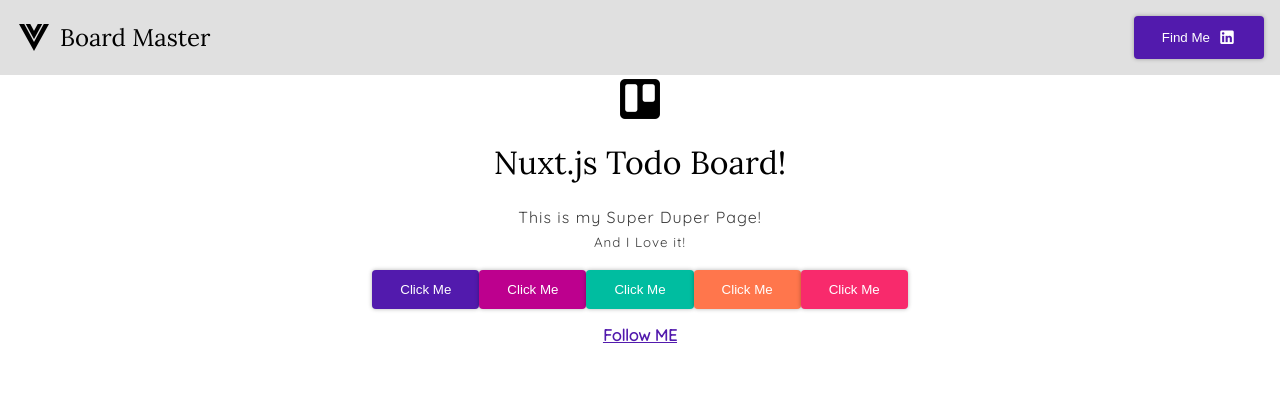
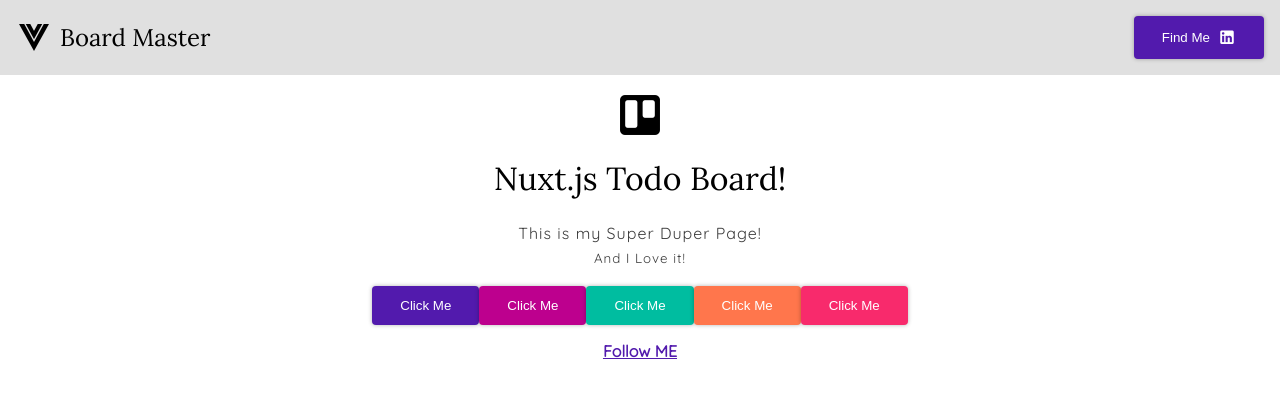
Before and after one commit to tuhinkarmakar3882/vue-trello-board-clone, a Nuxt app: page / in a window 1280 px wide. Shown: the top 398 px of the page. Built offline with nearby package versions, Linux system fonts and the light colour scheme.

Commit message:
Added Padding
Signed-off-by: Tuhin Karmakar <tuhinkarmakar3882@gmail.com>

```diff
--- a/components/Navbar.vue
+++ b/components/Navbar.vue
@@ -20,6 +20,9 @@ export default {
 
 <style lang="scss" scoped>
 .nav-bar-component {
+  position: sticky;
+  top: 0;
+  z-index: 1;
   display: flex;
   justify-content: space-between;
   align-items: center;
--- a/layouts/default.vue
+++ b/layouts/default.vue
@@ -23,5 +23,8 @@ export default {
   display: grid;
   grid-template-rows: auto 1fr;
   min-height: 100vh;
+  main {
+    padding: var(--spacing-standard);
+  }
 }
 </style>
```
